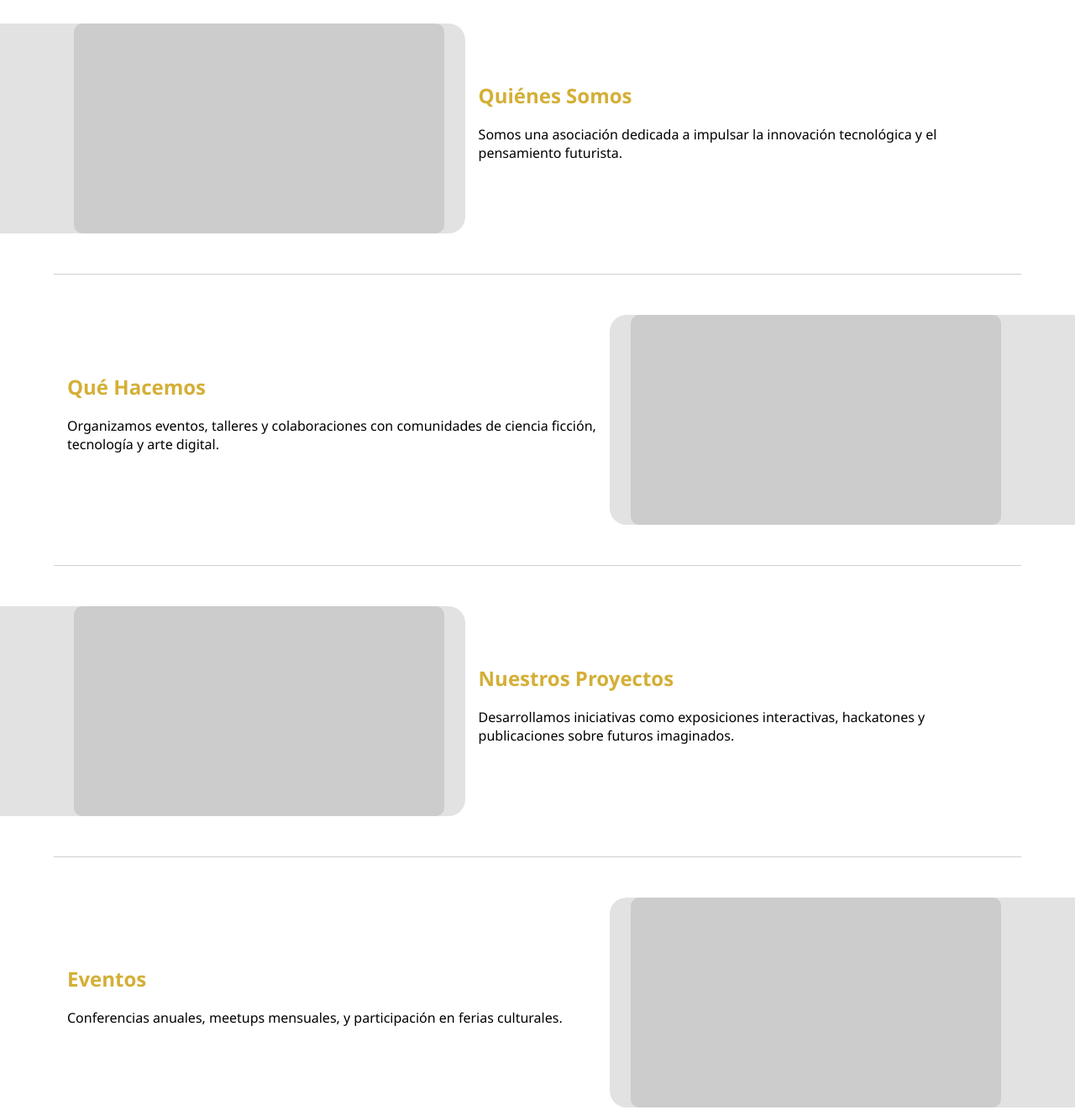
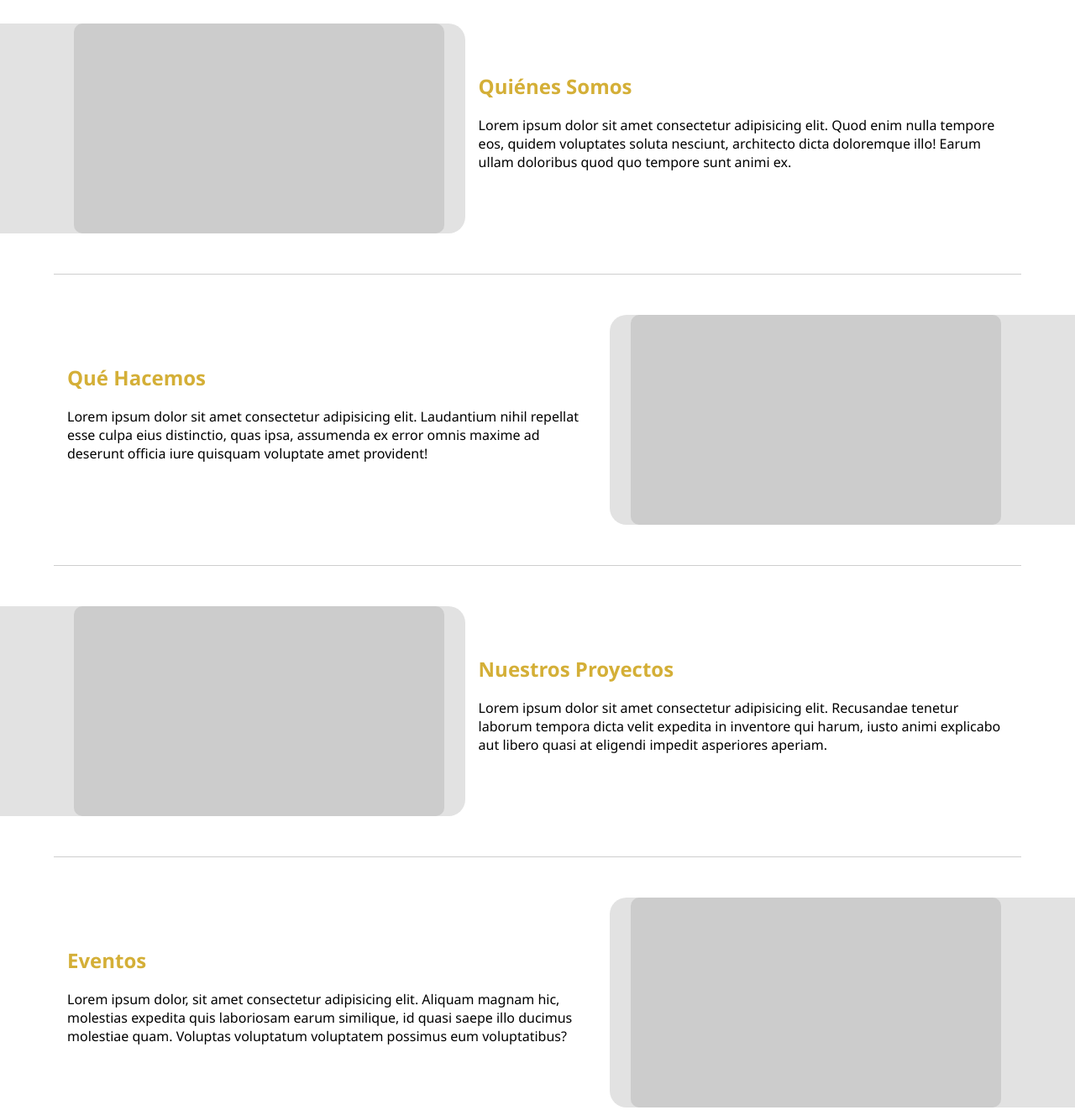
Before and after one commit to diego-febles-seoane/Hyperspace-Web, a plain HTML site: page HyperSpace/index.html in a window 1280 px wide. Shown: the part 120-1442 px from the top of the page at 84% size. Drawn offline with Linux system fonts and the light colour scheme.

Commit message:
Add files via upload

```diff
--- a/HyperSpace/index.html
+++ b/HyperSpace/index.html
@@ -27,7 +27,7 @@
       </div>
       <div class="text-content">
         <h2>Quiénes Somos</h2>
-        <p>Somos una asociación dedicada a impulsar la innovación tecnológica y el pensamiento futurista.</p>
+        <p>Lorem ipsum dolor sit amet consectetur adipisicing elit. Quod enim nulla tempore eos, quidem voluptates soluta nesciunt, architecto dicta doloremque illo! Earum ullam doloribus quod quo tempore sunt animi ex.</p>
       </div>
     </section>
     <div class="divider"></div>
@@ -35,7 +35,7 @@
     <section id="quehacemos" class="content-block right">
       <div class="text-content">
         <h2>Qué Hacemos</h2>
-        <p>Organizamos eventos, talleres y colaboraciones con comunidades de ciencia ficción, tecnología y arte digital.</p>
+        <p>Lorem ipsum dolor sit amet consectetur adipisicing elit. Laudantium nihil repellat esse culpa eius distinctio, quas ipsa, assumenda ex error omnis maxime ad deserunt officia iure quisquam voluptate amet provident!</p>
       </div>
       <div class="image-frame">
         <div class="image-placeholder"></div>
@@ -49,7 +49,7 @@
       </div>
       <div class="text-content">
         <h2>Nuestros Proyectos</h2>
-        <p>Desarrollamos iniciativas como exposiciones interactivas, hackatones y publicaciones sobre futuros imaginados.</p>
+        <p>Lorem ipsum dolor sit amet consectetur adipisicing elit. Recusandae tenetur laborum tempora dicta velit expedita in inventore qui harum, iusto animi explicabo aut libero quasi at eligendi impedit asperiores aperiam.</p>
       </div>
     </section>
     <div class="divider"></div>
@@ -57,7 +57,7 @@
     <section id="eventos" class="content-block right">
       <div class="text-content">
         <h2>Eventos</h2>
-        <p>Conferencias anuales, meetups mensuales, y participación en ferias culturales.</p>
+        <p>Lorem ipsum dolor, sit amet consectetur adipisicing elit. Aliquam magnam hic, molestias expedita quis laboriosam earum similique, id quasi saepe illo ducimus molestiae quam. Voluptas voluptatum voluptatem possimus eum voluptatibus?</p>
       </div>
       <div class="image-frame">
         <div class="image-placeholder"></div>
```
